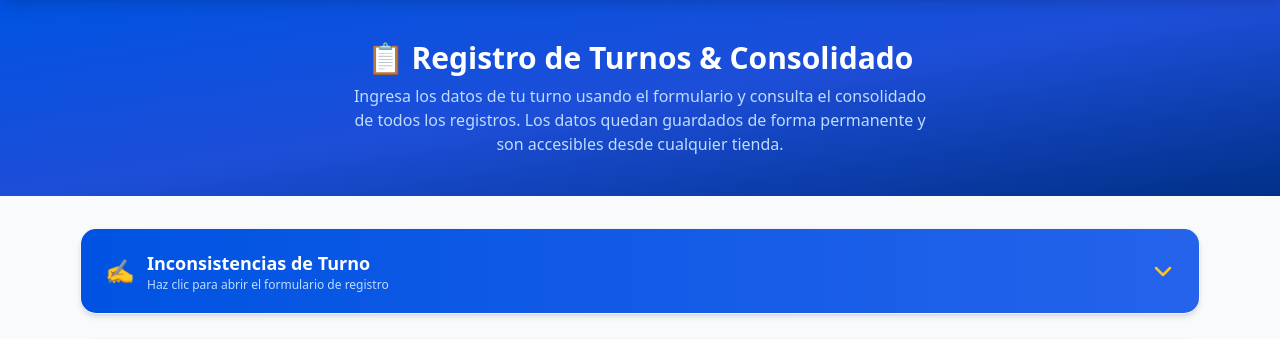
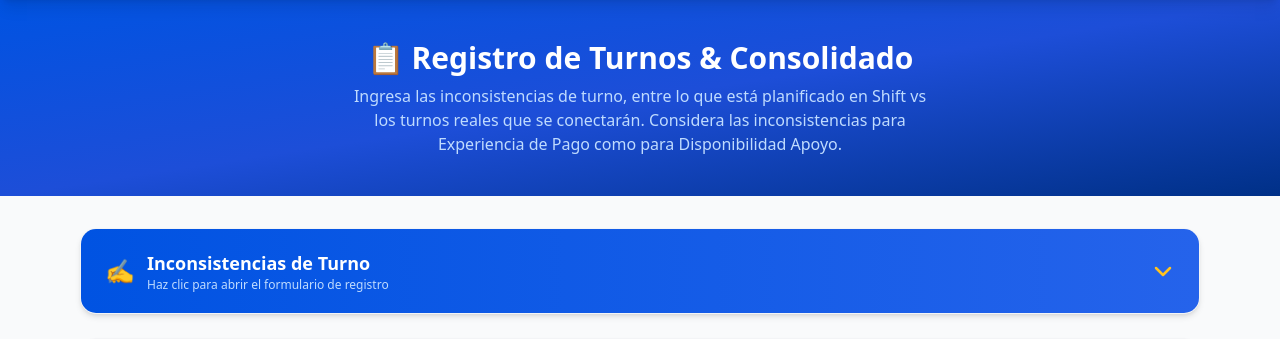
Before and after one commit to CarlosArosP/saturno_shift, a FastAPI app: page / in a window 1280 px wide. Shown: the part 62-401 px from the top of the page. Run offline with FastAPI, Linux system fonts and the light colour scheme; parts of the project's set-up code (start-up, migrations or seed data) failed here and were passed over; some libraries are stand-ins or nearby versions.

Commit message:
copy: actualiza descripcion hero con contexto de inconsistencias Shift vs real

```diff
--- a/templates/index.html
+++ b/templates/index.html
@@ -78,8 +78,8 @@
   <section class="bg-gradient-to-br from-walmart-blue via-blue-700 to-walmart-dark py-10 px-4 text-center">
     <h1 class="text-white text-2xl md:text-3xl font-bold mb-2">📋 Registro de Turnos &amp; Consolidado</h1>
     <p class="text-blue-200 text-sm md:text-base max-w-xl mx-auto">
-      Ingresa los datos de tu turno usando el formulario y consulta el consolidado de todos los registros.
-      Los datos quedan guardados de forma permanente y son accesibles desde cualquier tienda.
+      Ingresa las inconsistencias de turno, entre lo que está planificado en Shift vs los turnos reales que se conectarán.
+      Considera las inconsistencias para Experiencia de Pago como para Disponibilidad Apoyo.
     </p>
   </section>
 
```
